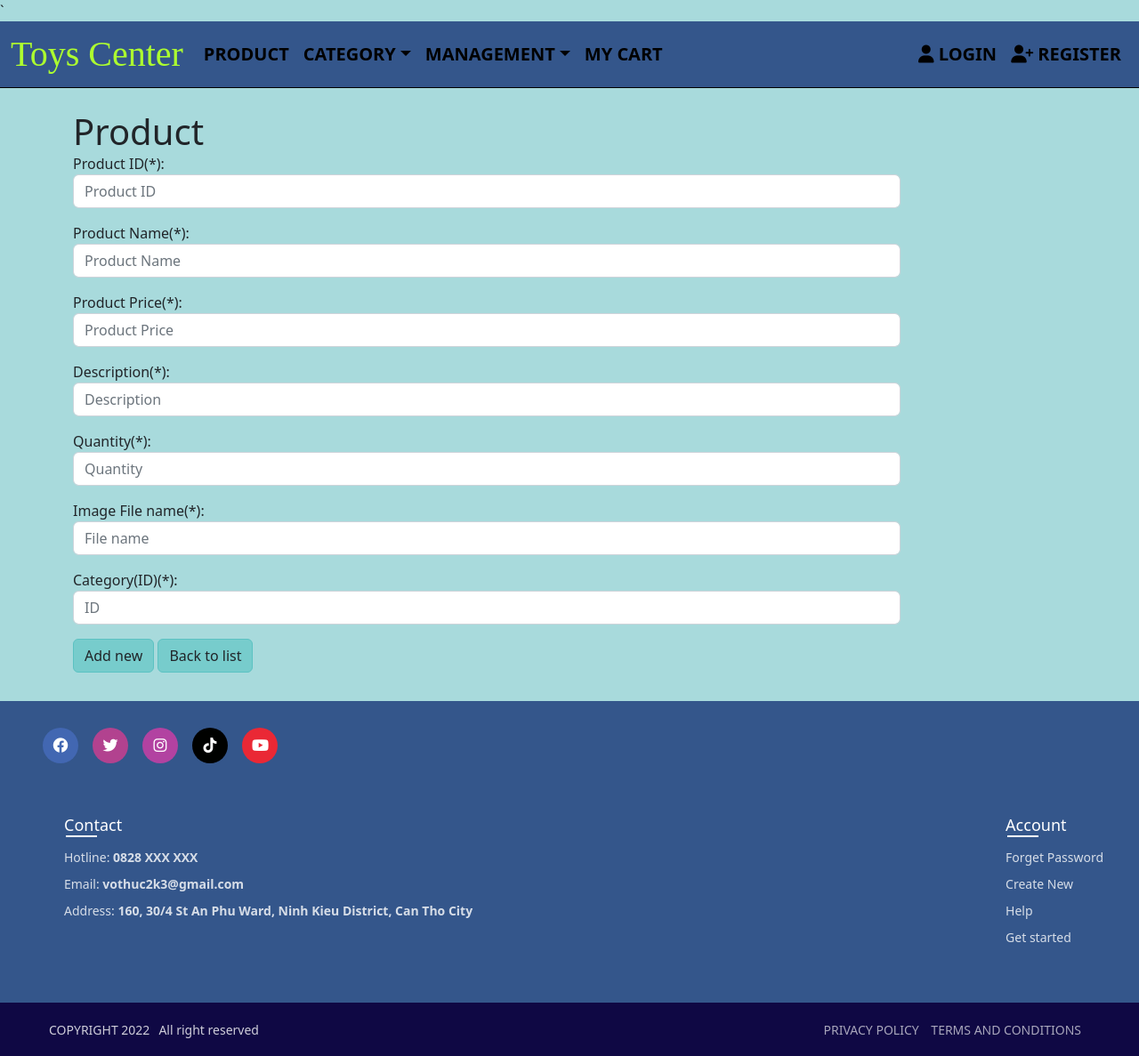
After one commit to vothuc2k3/CloudComputing, a PHP site: page /addprod.php in a window 1280 px wide. The commit adds this page. Shown: the top 1187 px of the page at 89% size. Run offline with PHP 8.4, Linux system fonts and the light colour scheme; tables that the repository leaves empty or names only in its code hold one stand-in row (values such as "Sample post"); some libraries are stand-ins or nearby versions.

Commit message:
secondCommit

```diff
--- /dev/null
+++ b/addprod.php
@@ -0,0 +1,107 @@
+`<?php
+    include_once "header.php";
+    ob_flush();
+
+    $conn = new Connect();
+    $db_link = $conn->connectToPDO();
+    if (isset($_GET['prod_id'])) :
+        $value = $_GET['prod_id'];
+        $sqlselect = "SELECT * FROM 001_prod WHERE prod_id = ?";
+        $stmt = $db_link->prepare($sqlselect);
+        $stmt->execute(array("$value"));
+        if ($stmt->rowCount() > 0) :
+            $re = $stmt->fetch(PDO::FETCH_BOTH);
+            $pname = $re['prod_name'];
+        endif;
+    endif;
+    if (isset($_POST['txtName'])) :
+        $pname = $_POST['txtName'];
+        $price = $_POST['txtPrice'];
+        $desc = $_POST['txtDesc'];
+        $quantity = $_POST['txtQuan'];
+        $pimg = $_POST['txtImg'];
+        $cid = $_POST['txtCid'];
+        if (isset($_POST['btnAdd'])) :
+            $pid = $_POST['txtID'];
+            $sqlInsert = "INSERT INTO `001_prod`(`prod_id`,`prod_name`, `price`, `description`, `quantity`, `prod_img`, `cat_id`) VALUES (?,?,?,?,?,?,?)";
+            $stmt = $db_link->prepare($sqlInsert);
+            $execute = $stmt->execute(array("$pid", "$pname", "$price", "$desc", "$quantity", "$pimg", "$cid"));
+            if ($execute) {
+                header("Location: categorylist.php");
+                ob_clean();
+            } else {
+            }
+        else :
+            $pid = $_GET['prod_id'];
+            $sqlUpdate = "UPDATE `001_prod` SET `prod_id`=?, `prod_name`=? WHERE `prod_id`=?";
+            $stmt = $db_link->prepare($sqlUpdate);
+            $execute = $stmt->execute(array("$pid", "$pname", "$price", "$desc", "$quantity", "$pimg", "$cid"));
+            if ($execute) {
+                header("Location: categorylist.php");
+            } else {
+                echo "Failed" . $execute;
+            }
+        endif;
+    endif;
+    ?>
+<div id="main" class="container">
+    <div className="page-heading pb-2 mt-4 mb-2 ">
+        <h1>Product</h1>
+    </div>
+    <?php
+    ?>
+    <form id="form1" name="form1" method="post" action="" class="form-horizontal" role="form">
+        <div class="form-group pb-3">
+            <label for="txtTen" class="col-sm-2 control-label">Product ID(*): </label>
+            <div class="col-sm-10">
+                <input type="text" name="txtID" id="txtID" class="form-control" placeholder="Product ID" value='<?php echo isset($_GET["prod_id"]) ? ($_GET["prod_id"]) : ""; ?>'>
+            </div>
+        </div>
+        <div class="form-group pb-3">
+            <label for="txtTen" class="col-sm-2 control-label">Product Name(*): </label>
+            <div class="col-sm-10">
+                <input type="text" name="txtName" id="txtName" class="form-control" placeholder="Product Name" value="<?php echo isset($prodName) ? ($prodName) : ''; ?>">
+            </div>
+        </div>
+        <div class="form-group pb-3">
+            <label for="txtTen" class="col-sm-2 control-label">Product Price(*): </label>
+            <div class="col-sm-10">
+                <input type="text" name="txtPrice" id="txtPrice" class="form-control" placeholder="Product Price" value='<?php echo isset($_GET["price"]) ? ($_GET["price"]) : ""; ?>'>
+            </div>
+        </div>
+        <div class="form-group pb-3">
+            <label for="txtTen" class="col-sm-2 control-label">Description(*): </label>
+            <div class="col-sm-10">
+                <input type="text" name="txtDesc" id="txtDesc" class="form-control" placeholder="Description" value='<?php echo isset($_GET["description"]) ? ($_GET["description"]) : ""; ?>'>
+            </div>
+        </div>
+        <div class="form-group pb-3">
+            <label for="txtTen" class="col-sm-2 control-label">Quantity(*): </label>
+            <div class="col-sm-10">
+                <input type="text" name="txtQuan" id="txtQuan" class="form-control" placeholder="Quantity" value='<?php echo isset($_GET["quantity"]) ? ($_GET["quantity"]) : ""; ?>'>
+            </div>
+        </div>
+        <div class="form-group pb-3">
+            <label for="txtTen" class="col-sm-2 control-label">Image File name(*): </label>
+            <div class="col-sm-10">
+                <input type="text" name="txtImg" id="txtImg" class="form-control" placeholder="File name" value='<?php echo isset($_GET["prod_img"]) ? ($_GET["prod_img"]) : ""; ?>'>
+            </div>
+        </div>
+        <div class="form-group pb-3">
+            <label for="txtTen" class="col-sm-2 control-label">Category(ID)(*): </label>
+            <div class="col-sm-10">
+                <input type="text" name="txtCid" id="txtCid" class="form-control" placeholder="ID" value='<?php echo isset($_GET["cat_id"]) ? ($_GET["cat_id"]) : ""; ?>'>
+            </div>
+        </div>
+        <div class="form-group pb-3">
+            <div class="col-sm-offset-2 col-sm-10">
+                <input type="submit" class="btn btn-primary" name="<?php echo (isset($_GET["prod_id"])) ? "btnEdit" : "btnAdd"; ?>" id="btnAction" value='<?php echo (isset($_GET["prod_id"])) ? "Edit" : "Add new"; ?>' />
+                <input type="button" class="btn btn-primary" name="btnIgnore" id="btnIgnore" value="Back to list" onclick="window.location.href='categorylist.php'" />
+            </div>
+        </div>
+
+    </form>
+</div>
+<?php
+include_once 'footer.php';
+?>`
--- a/allcat.php
+++ b/allcat.php
@@ -15,7 +15,7 @@ include_once 'header.php';
         <center>
             <h6 style="display: inline-block;">
                 <div class="cat-box">
-                    <a href="category.php?cat_id=<?= $row['cat_id'] ?>"><?= $row['cat_name'] ?> Switches</a>
+                    <a href="category.php?cat_id=<?= $row['cat_id'] ?>"><?= $row['cat_name'] ?> Toys</a>
                 </div>
             </h6>
 
--- a/connect.php/connect.php
+++ b/connect.php/connect.php
@@ -10,7 +10,7 @@ public function __construct()
     $this->server = "localhost";
     $this->user = "root";
     $this->password = "";
-    $this->dbName = "switchitall";
+    $this->dbName = "atn_company";
 }
 
 //option1
--- a/header.php
+++ b/header.php
@@ -45,6 +45,7 @@ ob_start();
             </button>
             <div class="collapse navbar-collapse" id="navbarMain">
                 <div class="navbar-nav">
+
                     <a href="product.php" class="nav-link header-function"><b>PRODUCT</b></a>
                     <div class="dropdown header-function">
                         <a class="nav-link dropdown-toggle" data-bs-toggle="dropdown"><b>CATEGORY</b></a>
@@ -58,13 +59,21 @@ ob_start();
 
                             while ($row = $re->fetch_assoc()) :
                             ?>
-                                <a class="dropdown-item" href="category.php?cat_id=<?= $row['cat_id'] ?>"><?= $row['cat_name'] ?> Switches</a>
+                                <a class="dropdown-item" href="category.php?cat_id=<?= $row['cat_id'] ?>"><?= $row['cat_name'] ?> Toys</a>
                             <?php
                             endwhile;
                             ?>
                             <a class="dropdown-item" href="allcat.php"> <b>All Categories</b> </a>
                         </div>
                     </div>
+                    <div class="dropdown header-function">
+                        <a class="nav-link dropdown-toggle" data-bs-toggle="dropdown"><b>MANAGEMENT</b></a>
+                        <div class="dropdown-menu">
+                            <a class="dropdown-item" href="addcat.php"> <b>Add category</b> </a>
+                            <a class="dropdown-item" href="addprod.php"> <b>Add product</b> </a>
+                        </div>
+                    </div>
+
                     <a href="cart.php" class="nav-link header-function"><b>MY CART</b></a>
                 </div>
                 <div class="navbar-nav ms-auto">
--- a/index.php
+++ b/index.php
@@ -49,7 +49,7 @@ include_once 'header.php';
 </banner>
 
 <h2>
-    <center>ALL SWITCHES</center>
+    <center>ALL TOYS</center>
 </h2>
 
 <div class="container">
--- a/product.php
+++ b/product.php
@@ -3,7 +3,7 @@ include_once 'header.php';
 ?>
 
 <h2>
-    <center>ALL SWITCHES</center>
+    <center>ALL TOYS</center>
 </h2>
 <div class="container">
     <div class="row">
```
Also changed, not shown: register.php (+0 -8 lines).
